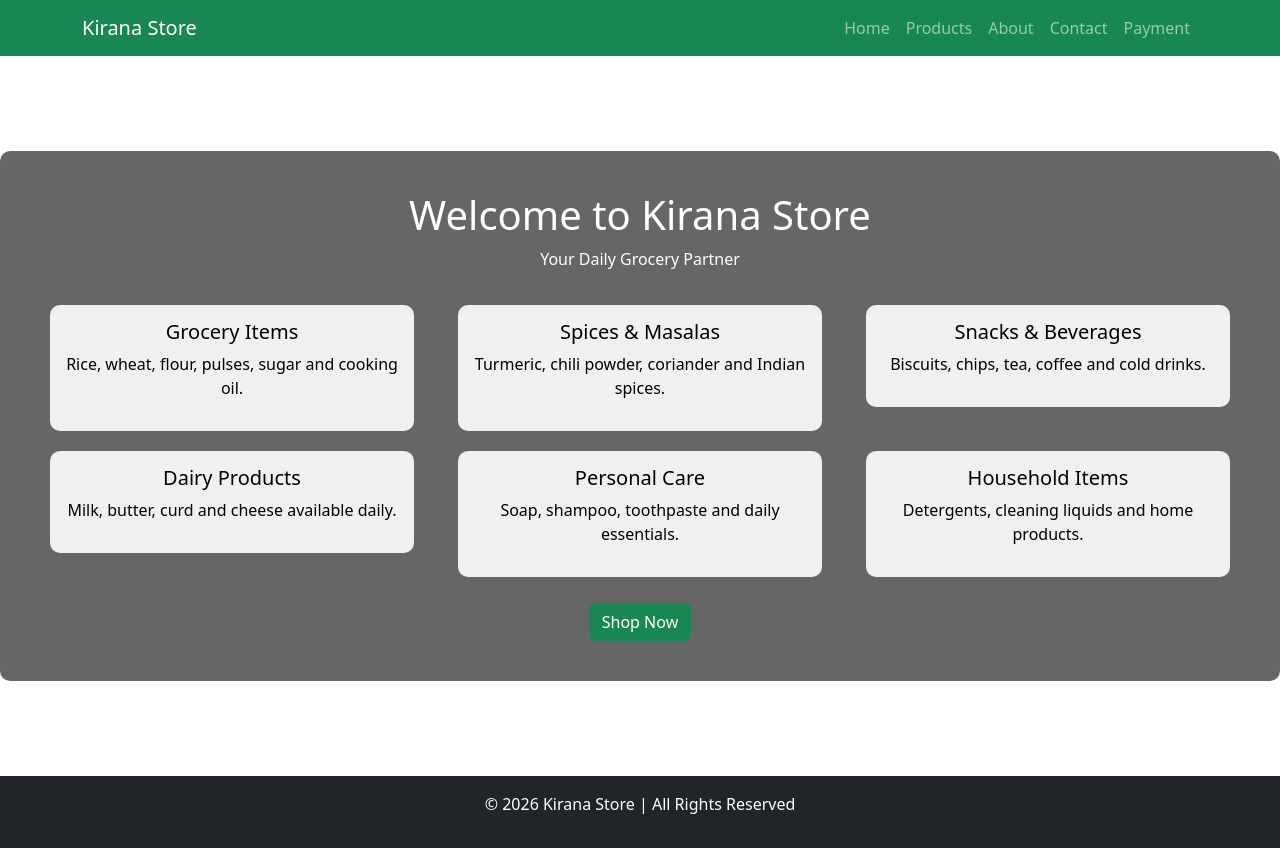
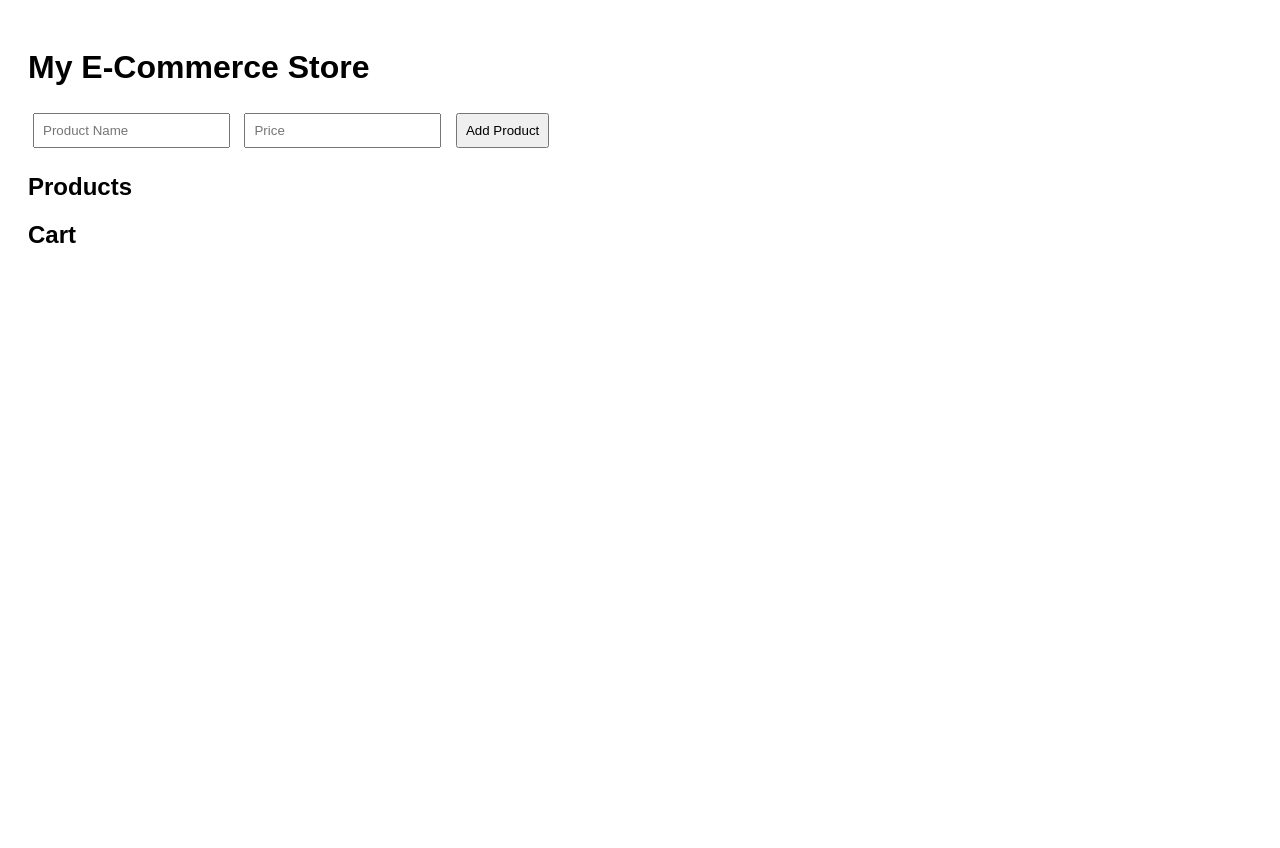
Before and after one commit to digekrushna987/Html-_project-, a plain HTML site: page index.html in a window 1280 px wide. After the commit the page ends 800 px from the top, so only its background shows below. Drawn offline with nearby package versions, Linux system fonts and the light colour scheme; no server answers.

Commit message:
Add files via upload

```diff
--- a/index.html
+++ b/index.html
@@ -1,122 +1,32 @@
+
+
+<!-- index.html -->
 <!DOCTYPE html>
 <html>
 <head>
-<title>Kirana Store - Home</title>
-
-<link href="https://cdn.jsdelivr.net/npm/bootstrap@5.3.2/dist/css/bootstrap.min.css" rel="stylesheet">
-
-<style>
-
-.hero-section{
-    background-image: url("imge/background\ img.jpg");
-    background-size: cover;
-    background-position: center;
-    height: 90vh;
-    color: white;
-    display: flex;
-    align-items: center;
-    justify-content: center;
-    text-align: center;
-}
-
-
-.overlay{
-    background: rgba(0,0,0,0.6);
-    padding:40px;
-    border-radius:10px;
-}
-
-
-.product-box{
-    background: rgba(255,255,255,0.9);
-    padding:15px;
-    margin:10px;
-    border-radius:10px;
-    color:black;
-}
-
-
-</style>
-
+<title>E-Commerce Store</title>
+<link rel="stylesheet" href="style.css">
 </head>
-
 <body>
 
+<h1>My E-Commerce Store</h1>
 
-<nav class="navbar navbar-expand-lg navbar-dark bg-success">
-<div class="container">
-<a class="navbar-brand" href="index.html">Kirana Store</a>
-
-<ul class="navbar-nav ms-auto">
-<li class="nav-item"><a class="nav-link" href="index.html">Home</a></li>
-<li class="nav-item"><a class="nav-link" href="products.html">Products</a></li>
-<li class="nav-item"><a class="nav-link" href="about.html">About</a></li>
-<li class="nav-item"><a class="nav-link" href="contact.html">Contact</a></li>
-<li class="nav-item"><a class="nav-link" href="payment.html">Payment</a></li>
-</ul>
-</div>
-</nav>
-
-<div class="hero-section">
-<div class="overlay">
-
-<h1>Welcome to Kirana Store</h1>
-<p>Your Daily Grocery Partner</p>
-
-<div class="row mt-4">
-
-<div class="col-md-4">
-<div class="product-box">
-<h5>Grocery Items</h5>
-<p>Rice, wheat, flour, pulses, sugar and cooking oil.</p>
-</div>
+<div class="form">
+<input type="text" id="pname" placeholder="Product Name">
+<input type="number" id="price" placeholder="Price">
+<button onclick="addProduct()">Add Product</button>
 </div>
 
-<div class="col-md-4">
-<div class="product-box">
-<h5>Spices & Masalas</h5>
-<p>Turmeric, chili powder, coriander and Indian spices.</p>
-</div>
-</div>
+<h2>Products</h2>
+<div id="store"></div>
 
-<div class="col-md-4">
-<div class="product-box">
-<h5>Snacks & Beverages</h5>
-<p>Biscuits, chips, tea, coffee and cold drinks.</p>
-</div>
-</div>
+<h2>Cart</h2>
+<div id="cart"></div>
 
-<div class="col-md-4">
-<div class="product-box">
-<h5>Dairy Products</h5>
-<p>Milk, butter, curd and cheese available daily.</p>
-</div>
-</div>
+<!-- Firebase CDN -->
+<script src="https://www.gstatic.com/firebasejs/8.10.1/firebase-app.js"></script>
+<script src="https://www.gstatic.com/firebasejs/8.10.1/firebase-firestore.js"></script>
 
-<div class="col-md-4">
-<div class="product-box">
-<h5>Personal Care</h5>
-<p>Soap, shampoo, toothpaste and daily essentials.</p>
-</div>
-</div>
-
-<div class="col-md-4">
-<div class="product-box">
-<h5>Household Items</h5>
-<p>Detergents, cleaning liquids and home products.</p>
-</div>
-</div>
-
-</div>
-
-<a href="products.html" class="btn btn-success mt-3">Shop Now</a>
-
-</div>
-</div>
-
-<footer class="bg-dark text-white text-center p-3">
-<p>© 2026 Kirana Store | All Rights Reserved</p>
-</footer>
-
+<script src="script.js"></script>
 </body>
 </html>
--- /dev/null
+++ b/script.js
@@ -0,0 +1,74 @@
+
+const firebaseConfig = {
+  apiKey: "YOUR_API_KEY",
+  authDomain: "YOUR_PROJECT.firebaseapp.com",
+  projectId: "YOUR_PROJECT_ID",
+};
+
+firebase.initializeApp(firebaseConfig);
+const db = firebase.firestore();
+
+let cart = [];
+
+// ✅ Add Product to Firebase
+function addProduct() {
+ let name = document.getElementById('pname').value;
+ let price = document.getElementById('price').value;
+
+ db.collection("products").add({
+   name: name,
+   price: price
+ }).then(() => {
+   alert("Product Saved!");
+   loadProducts();
+ });
+}
+
+// ✅ Load Products from Firebase
+function loadProducts() {
+ let store = document.getElementById('store');
+ store.innerHTML = "";
+
+ db.collection("products").get().then((snapshot) => {
+   snapshot.forEach((doc) => {
+     let data = doc.data();
+
+     let div = document.createElement('div');
+     div.className = 'product';
+
+     div.innerHTML = `
+       <h4>${data.name}</h4>
+       <p>₹ ${data.price}</p>
+       <button onclick="addToCart('${data.name}', ${data.price})">Add to Cart</button>
+     `;
+
+     store.appendChild(div);
+   });
+ });
+}
+
+// 🛒 Cart Logic
+function addToCart(name, price) {
+ cart.push({name, price});
+ renderCart();
+}
+
+function renderCart() {
+ let cartDiv = document.getElementById('cart');
+ cartDiv.innerHTML = '';
+ let total = 0;
+
+ cart.forEach(item => {
+   let p = document.createElement('p');
+   p.innerText = item.name + ' - ₹' + item.price;
+   cartDiv.appendChild(p);
+   total += Number(item.price);
+ });
+
+ let t = document.createElement('h3');
+ t.innerText = 'Total: ₹' + total;
+ cartDiv.appendChild(t);
+}
+
+// 🚀 Load data on start
+loadProducts();
--- a/style.css
+++ b/style.css
@@ -1,30 +1,4 @@
-.hero {
-    height: 100vh;
-    background: url('https://images.unsplash.com/photo-1501339847302-ac426a4a7cbb') center/cover no-repeat;
-}
 
-.hero h1 {
-    font-weight: bold;
-}
-
-.card img {
-    height: 200px;
-    object-fit: cover;
-}
-
-footer {
-    font-size: 14px;
-}
-
-#contact{
-    background-image: url("https://images.unsplash.com/photo-1495474472287-4d71bcdd2085");
-    background-size: cover;
-    background-position: center;
-    min-height: 100vh;
-}
-
-.card{
-    background: rgba(255,255,255,0.9);
-    border: 2px solid red;
-    padding: 10px;
-}
+body {font-family: Arial; padding:20px;}
+.form input, button {margin:5px; padding:8px;}
+.product {border:1px solid #ccc; padding:10px; margin:10px; display:inline-block; width:150px;}
```
